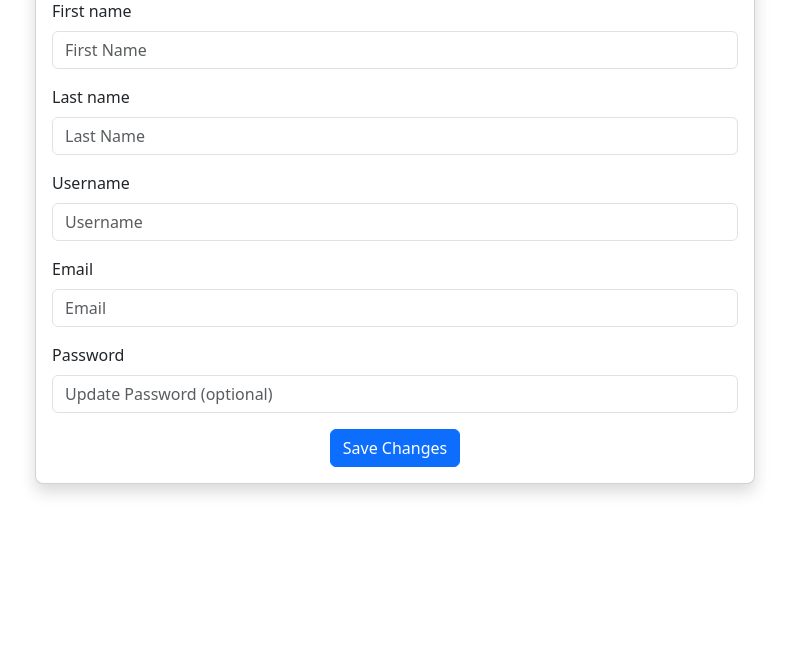
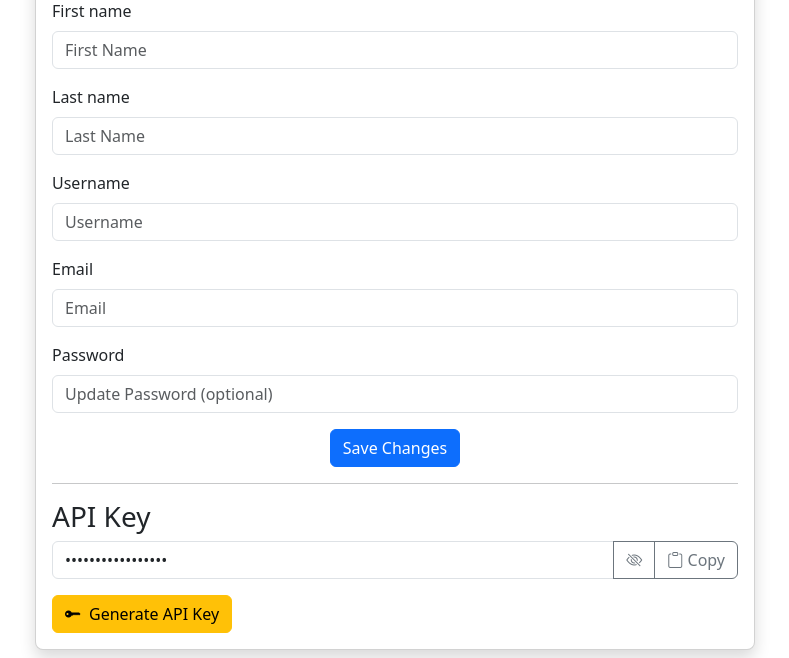
Before and after one commit to soarn/ctime, a Python web app: template app/templates/profile.html in a window 1280 px wide. Shown: the part 270-928 px from the top of the page, without its empty margins (245-1034 px from the left). Before the commit the page ends 765 px from the top, so only its background shows below. Run offline with Jinja, Linux system fonts and the light colour scheme; the template is opened without the code that fills it: most values are stand-ins (such as "Sample title", 1, 10 or a date in 2020); form fields are guessed from the names that the template uses; some libraries are stand-ins or nearby versions.

Commit message:
feat: add today's date to employee dashboard and enhance profile page with API key management

```diff
--- a/app/routes/web.py
+++ b/app/routes/web.py
@@ -141,6 +141,9 @@ def employee_dashboard():
     # Get the user's timezone
     viewer_tz = get_user_timezone()
 
+    # Get today's date in the user's timezone
+    today = datetime.now(viewer_tz).date()
+
     # Fetch existing schedules
     try:
         existing_schedules = {s.day_of_week: s for s in WeeklySchedule.query.filter_by(user_id=user_id).all()}
@@ -181,7 +184,8 @@ def employee_dashboard():
         schedule_forms=schedule_forms,
         time_off_form=time_off_form,
         time_off_requests=time_off_requests,
-        cancel_time_off_form=cancel_time_off_form
+        cancel_time_off_form=cancel_time_off_form,
+        today=today
     )
 
 # Update Schedule Route
--- a/app/templates/profile.html
+++ b/app/templates/profile.html
@@ -1,6 +1,8 @@
 {% extends 'base.html' %}
 {% block title %}Profile - ctime Scheduler{% endblock %}
 {% block content %}
+
+<body class="mb-2">
     <div class="container mt-5">
         <h1 class="text-center mb-4">Your Profile</h1>
         <div class="row justify-content-center">
@@ -8,9 +10,7 @@
                 <div class="card shadow">
                     <div class="card-body">
                         <div class="text-center mb-4">
-                        <img
-                            src="{{ get_gravatar_url(current_user.email) }}"
-                            alt="User Gravatar"
+                            <img src="{{ get_gravatar_url(current_user.email) }}" alt="User Gravatar"
                                 class="rounded-circle gravatar-img">
                             <h3 class="mt-3">{{ current_user.first_name }} {{ current_user.last_name }}</h3>
                             <p class="text-muted">{{ current_user.email }}</p>
@@ -42,16 +42,75 @@
                                 autocomplete="new-password",
                                 minlength="8",
                                 pattern="(?=.*\d)(?=.*[a-z])(?=.*[A-Z]).{8,}",
-                                title="Must contain at least one number, one uppercase and lowercase letter, and at least 8 characters"
+                                title="Must contain at least one number, one uppercase and lowercase letter, and at
+                                least 8 characters"
                                 ) }}
                             </div>
                             <div class="text-center">
                                 <button type="submit" class="btn btn-primary">Save Changes</button>
                             </div>
                         </form>
+                        <hr>
+                        <h3 id="apiKeySection">API Key</h3>
+                        <form method="POST" action="{{ url_for('api_v1.generate_key') }}">
+                            {{ form.hidden_tag() }}
+                            <div class="input-group mb-3">
+                                <input type="password" id="apiKey" class="form-control"
+                                    value="{{ current_user.api_key or 'Not generated yet'}}" readonly>
+                                <label for="apiKey" class="visually-hidden">API Key</label>
+                                <button type="button" class="btn btn-outline-secondary" id="toggleApiKey"
+                                    title="Show/Hide API Key">
+                                    <i class="bi bi-eye-slash" id="toggleIcon"></i>
+                                </button>
+                                <button type="button" class="btn btn-outline-secondary" id="copyApiKey">
+                                    <i class="bi bi-clipboard"></i> Copy
+                                </button>
+                            </div>
+                            <button type="submit" class="btn btn-warning">
+                                <i class="bi bi-key-fill me-2"></i>Generate API Key
+                            </button>
+                        </form>
                     </div>
                 </div>
             </div>
         </div>
     </div>
+
+    <script>
+        document.getElementById('toggleApiKey').addEventListener('click', function () {
+            const apiKeyField = document.getElementById('apiKey');
+            const toggleIcon = document.getElementById('toggleIcon');
+            if (apiKeyField.type === 'password') {
+                apiKeyField.type = 'text';
+                toggleIcon.classList.remove('bi-eye-slash');
+                toggleIcon.classList.add('bi-eye');
+            } else {
+                apiKeyField.type = 'password';
+                toggleIcon.classList.remove('bi-eye');
+                toggleIcon.classList.add('bi-eye-slash');
+            }
+        });
+
+        document.getElementById('copyApiKey').addEventListener('click', function () {
+            const apiKeyField = document.getElementById('apiKey');
+            apiKeyField.select();
+            apiKeyField.setSelectionRange(0, 99999); // For mobile devices
+            navigator.clipboard.writeText(apiKeyField.value);
+
+            // Create badge
+            const badge = document.createElement('span');
+            badge.className = 'badge bg-success ms-2';
+            badge.innerText = 'Copied!';
+            document.getElementById('apiKeySection').appendChild(badge);
+
+            // Fade out after 3 seconds
+            setTimeout(function () {
+            badge.classList.add('fade');
+            setTimeout(function () {
+                badge.remove();
+            }, 1500);
+            }, 3000);
+        });
+    </script>
+</body>
 {% endblock %}
```
Lines whose indentation alone changed are shown as unchanged.
